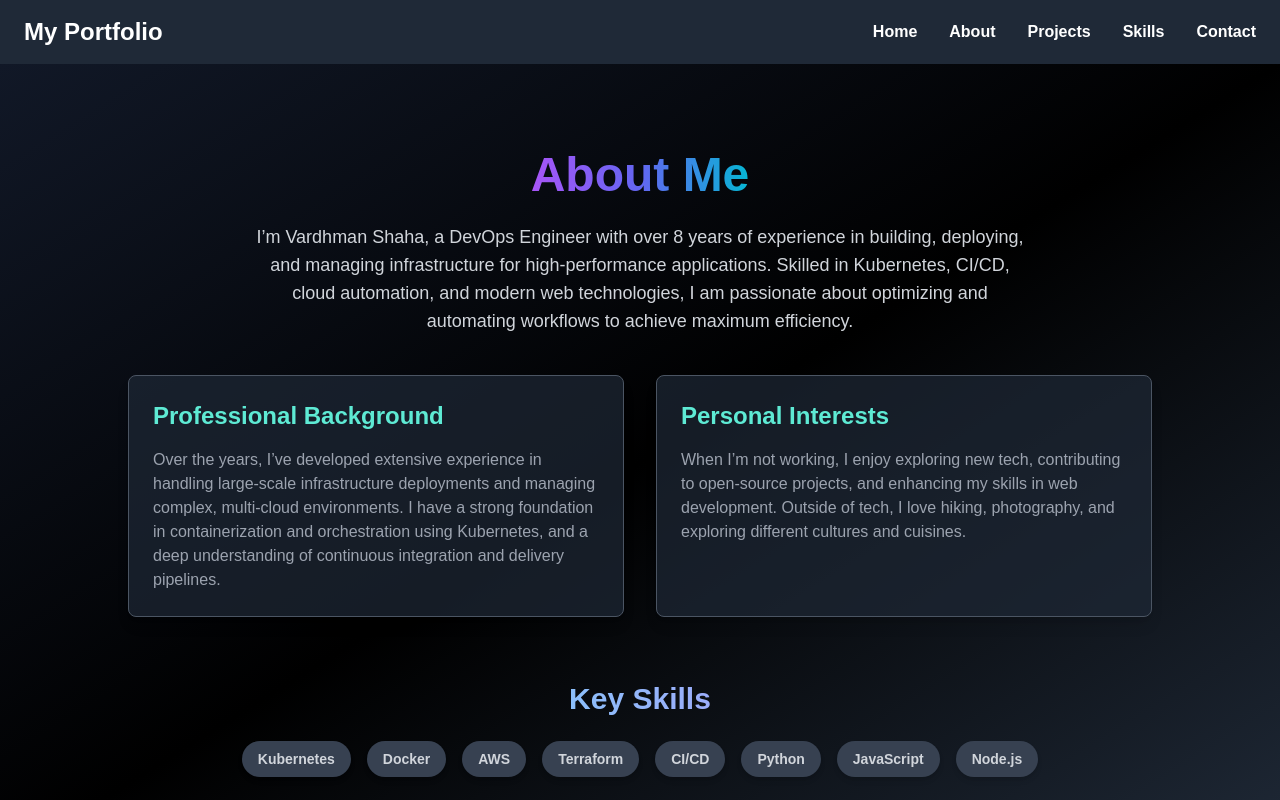
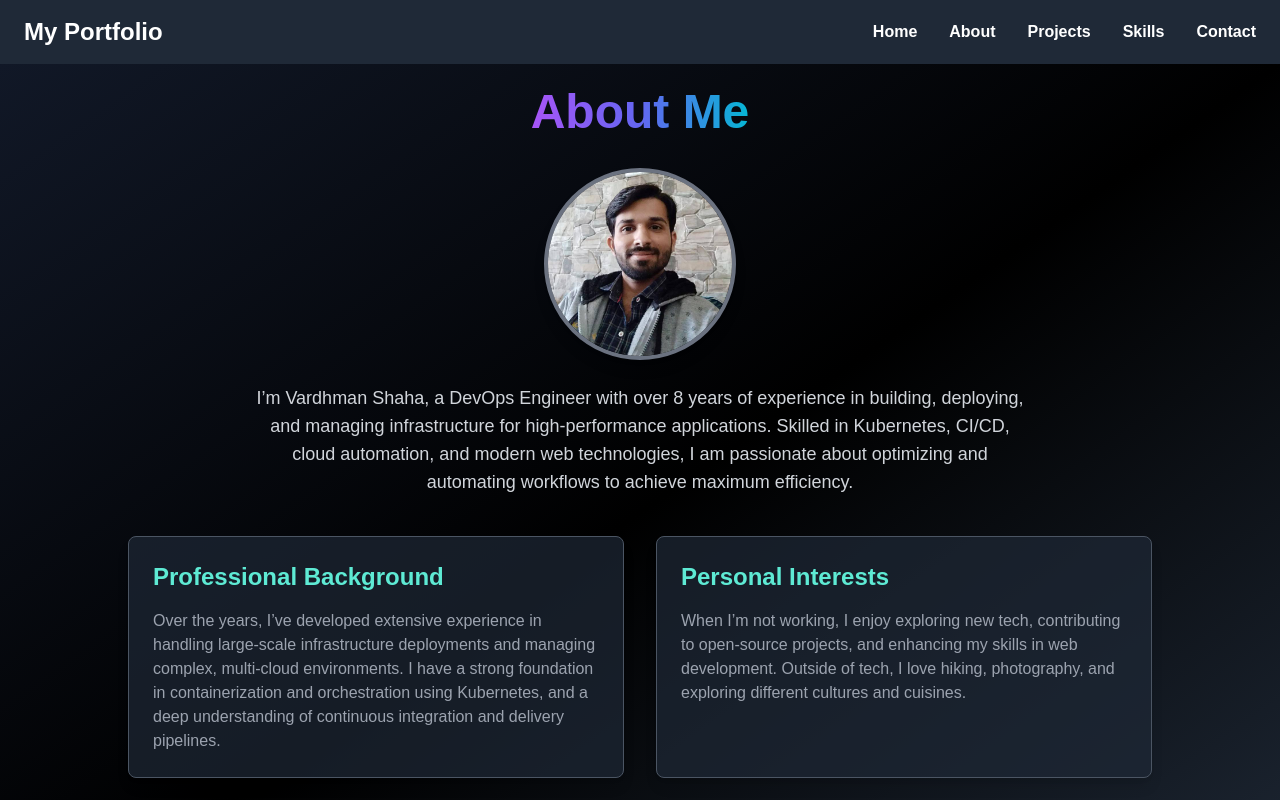
Before and after one commit to vardhman-shaha/portfolio-website, a Next.js app: page /about in a window 1280 px wide. Shown: the top 800 px of the page. Built offline with nearby package versions, Linux system fonts and the light colour scheme.

Commit message:
Added About Me and home page with profile image and updated layout

```diff
--- a/app/about/page.tsx
+++ b/app/about/page.tsx
@@ -23,6 +23,26 @@ export default function About() {
         >
           About Me
         </motion.h1>
+
+
+
+
+  {/* Image Section */}
+  <motion.div
+          className="mt-8 w-48 h-48 relative"
+          initial={{ opacity: 0 }}
+          animate={{ opacity: 1 }}
+          transition={{ delay: 0.2, duration: 1 }}
+        >
+          <img
+            src="/images/me_professional.jpg"
+            alt="Vardhman Shaha"
+            className="rounded-full border-4 border-gray-500 shadow-lg"
+          />
+        </motion.div>
+
+
+
 
 
         {/* Introduction Section */}
--- a/app/page.tsx
+++ b/app/page.tsx
@@ -7,6 +7,7 @@ import Footer from '@/components/Footer';
 import Link from 'next/link';
 import ThemeToggle from '@/components/ThemeToggle';
 import ParticlesBackground from '@/components/ParticlesBackground';
+import Image from 'next/image';
 
 export default function Home() {
   return (
@@ -23,6 +24,18 @@ export default function Home() {
           animate={{ opacity: 1, scale: 1 }}
           transition={{ duration: 1.2, ease: "easeInOut" }}
         >
+
+
+<Image
+    src="/images/me_professional.jpg"
+    alt="Vardhman Shaha"
+    width={200}
+    height={200}
+    className="rounded-full border-4 border-gray-500 shadow-lg"
+  />
+
+
+
           <motion.h1
             className="text-4xl sm:text-6xl font-extrabold bg-gradient-to-r from-purple-500 via-indigo-500 to-cyan-500 bg-clip-text text-transparent"
             initial={{ opacity: 0, y: -30 }}
```
Also changed, not shown: public/images/me_professional.jpg (added), 1 other file (tests, documents, lock files or other folders).
